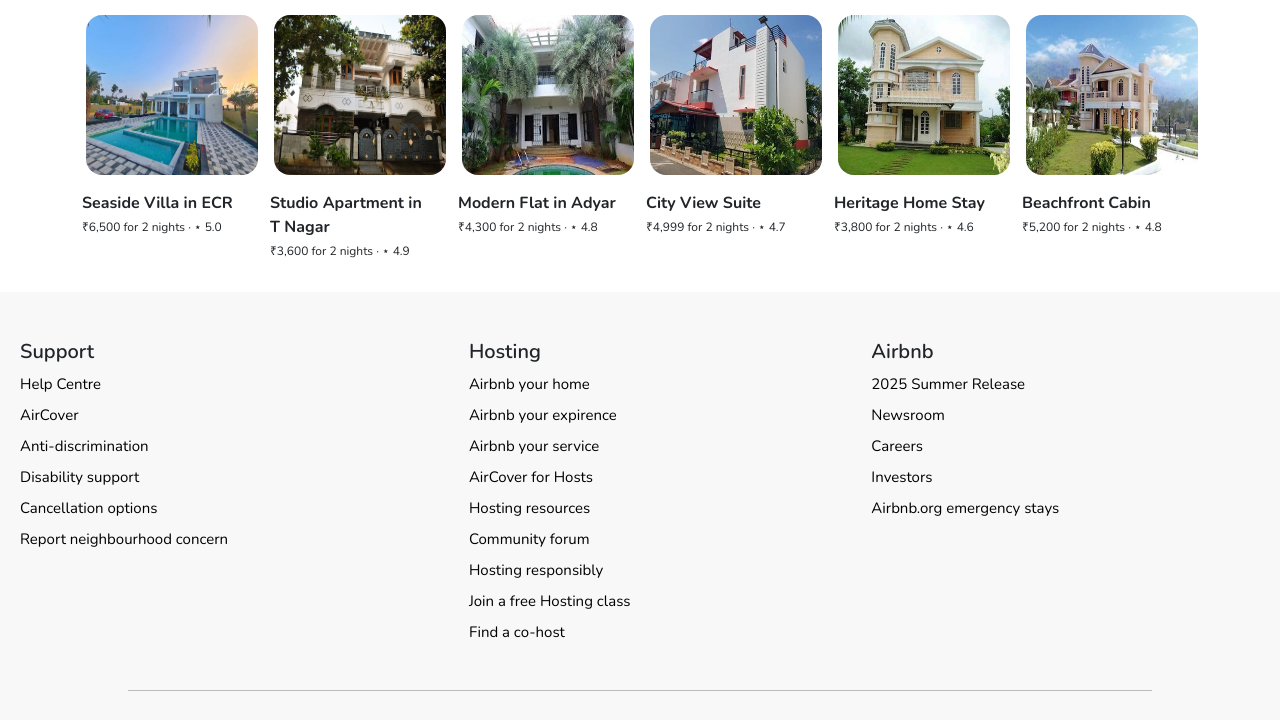
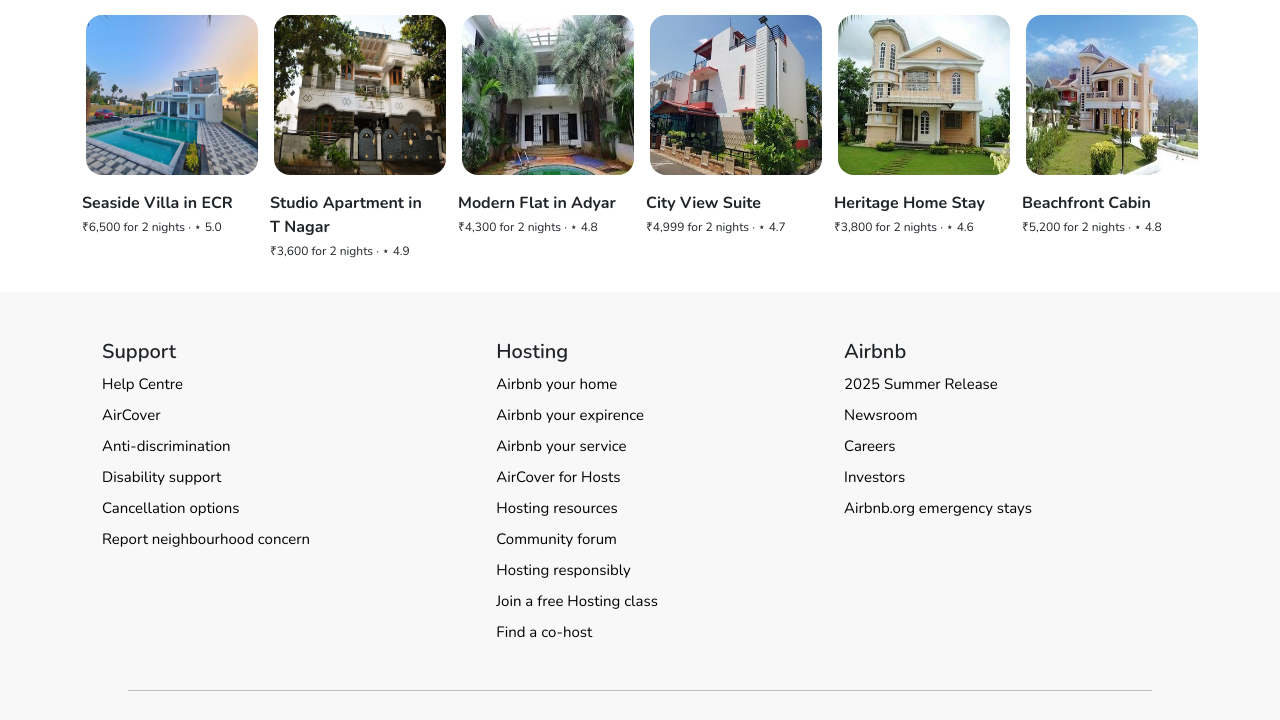
Before and after one commit to dev-suryajith/airbnb-frontend-clone, a plain HTML site: page index.html in a window 1280 px wide. Shown: the part 1392-2112 px from the top of the page. Drawn offline with nearby package versions, Linux system fonts and the light colour scheme; a web font is replaced by a local one.

Commit message:
Index Completed

```diff
--- a/index.html
+++ b/index.html
@@ -485,7 +485,7 @@
 
     <!-- footer -->
     <footer>
-        <div class="d-flex justify-content-between">
+        <div class="d-flex justify-content-between container">
             <div>
                 <h5 class="mb-2 mt-5" style="font-weight: 600; margin-left: 20px;">Support</h5>
                 <ul class="list-unstyled support-list">
--- a/style.css
+++ b/style.css
@@ -279,7 +279,7 @@ footer {
     font-size: 15;
 }
 
-/* Media Queries for max-width: 992px (Tablets and smaller screens) */
+
 @media (max-width: 992px) {
 
     /* Header adjustments */
```
